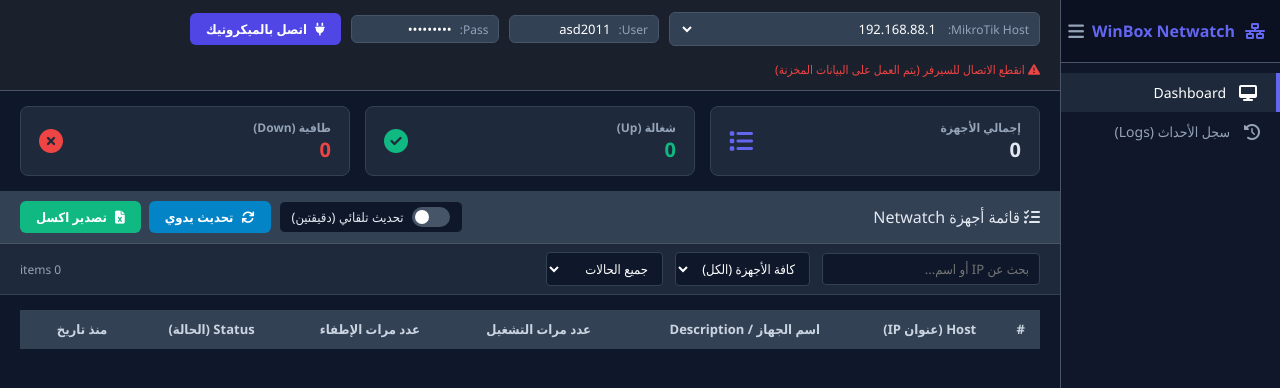
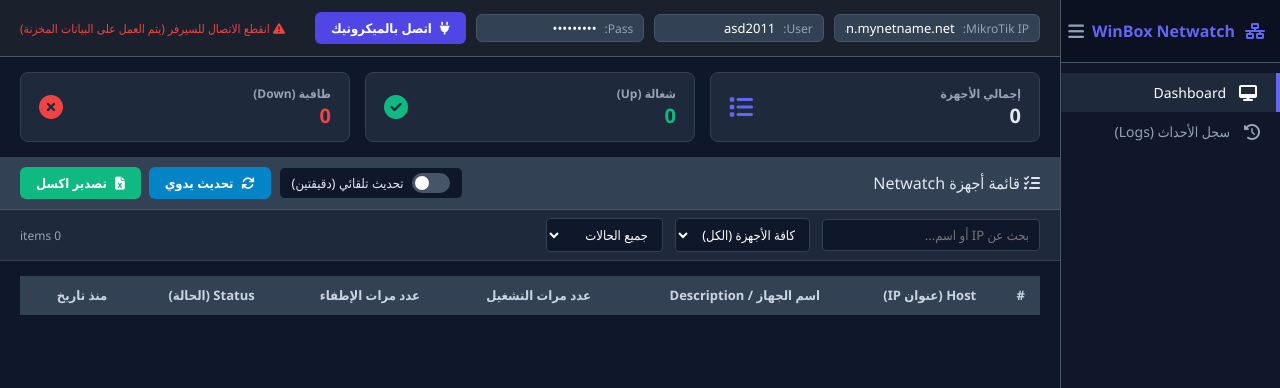
Before and after one commit to hlaahlww035/ye, a website: page index.html in a window 1280 px wide. Shown: the top 388 px of the page. Drawn offline with Linux system fonts and the light colour scheme; no server answers.

Commit message:
Update index.html

```diff
--- a/index.html
+++ b/index.html
@@ -37,10 +37,7 @@
         .connection-form { display: flex; gap: 10px; align-items: center; flex-wrap: wrap; }
         .input-group { display: flex; align-items: center; background: #334155; border-radius: 6px; padding: 4px 10px; border: 1px solid #475569; }
         .input-group label { font-size: 12px; color: #94a3b8; margin-left: 8px; }
-        .input-group input, .input-group select { background: transparent; border: none; color: white; outline: none; font-size: 13px; }
-        .input-group select { cursor: pointer; padding: 2px 0; }
-        .input-group select option { background-color: #1e293b; color: white; }
-
+        .input-group input { background: transparent; border: none; color: white; outline: none; font-size: 13px; width: 110px; }
         .btn { padding: 7px 16px; border: none; border-radius: 6px; font-weight: bold; cursor: pointer; display: flex; align-items: center; gap: 8px; font-size: 13px; }
         .btn-primary { background-color: #4f46e5; color: white; }
         .btn-success { background-color: #10b981; color: white; }
@@ -96,19 +93,9 @@
     <div class="main-content">
         <div class="top-bar">
             <div class="connection-form">
-                <div class="input-group">
-                    <label>MikroTik Host:</label>
-                    <select id="routerIp">
-                        <option value="192.168.88.1"> 192.168.88.1</option>
-                        <option value="192.168.88.8"> 192.168.88.8</option>
-                        <option value="d8550f5333d0.sn.mynetname.net"> d8550f5333d0.sn.mynetname.net</option>
-                        <option value="d8550f5333d0.sn.mynetname.net:6666"> d8550f5333d0.sn.mynetname.net:6666</option>
-                        <option value="d8550da322d7.sn.mynetname.net"> d8550da322d7.sn.mynetname.net</option>
-                        <option value="d8550da322d7.sn.mynetname.net:6666"> التوزيع</option>
-                    </select>
-                </div>
-                <div class="input-group"><label>User:</label><input type="text" id="routerUser" value="asd2011" style="width: 90px;"></div>
-                <div class="input-group"><label>Pass:</label><input type="password" id="routerPass" value="asd2011**" style="width: 90px;"></div>
+                <div class="input-group"><label>MikroTik IP:</label><input type="text" id="routerIp" value="d8550da322d7.sn.mynetname.net"></div>
+                <div class="input-group"><label>User:</label><input type="text" id="routerUser" value="asd2011"></div>
+                <div class="input-group"><label>Pass:</label><input type="password" id="routerPass" value="asd2011**"></div>
                 <button class="btn btn-primary" onclick="connectRouter()"><i class="fa-solid fa-plug"></i> اتصل بالميكروتيك</button>
             </div>
             <div id="connectionStatus" style="font-size: 12px; color: #10b981;"><i class="fa-solid fa-circle" style="font-size: 8px;"></i> متصل بالسيرفر المحلي</div>
@@ -357,20 +344,10 @@
         }
 
         async function connectRouter() {
-            const rawHost = document.getElementById("routerIp").value;
+            const ip = document.getElementById("routerIp").value;
             const user = document.getElementById("routerUser").value;
             const pass = document.getElementById("routerPass").value;
             const statusDiv = document.getElementById("connectionStatus");
-
-            // استخراج العنوان والمنفذ في حال كان العرض يحتوي على بورت مثل :6666
-            let host = rawHost;
-            let port = 6666; // المنفذ الافتراضي
-
-            if (rawHost.includes(":")) {
-                const parts = rawHost.split(":");
-                host = parts[0];
-                port = parseInt(parts[1], 10) || 6666;
-            }
 
             statusDiv.innerHTML = `<i class="fa-solid fa-spinner fa-spin"></i> جاري المزامنة وتسجيل الأحداث...`;
             statusDiv.style.color = "#f59e0b";
@@ -379,7 +356,7 @@
                 const response = await fetch('/api/netwatch', {
                     method: 'POST',
                     headers: { 'Content-Type': 'application/json' },
-                    body: JSON.stringify({ host: host, port: port, user: user, password: pass })
+                    body: JSON.stringify({ host: ip, port: 2011, user: user, password: pass })
                 });
 
                 if (response.ok) {
```
